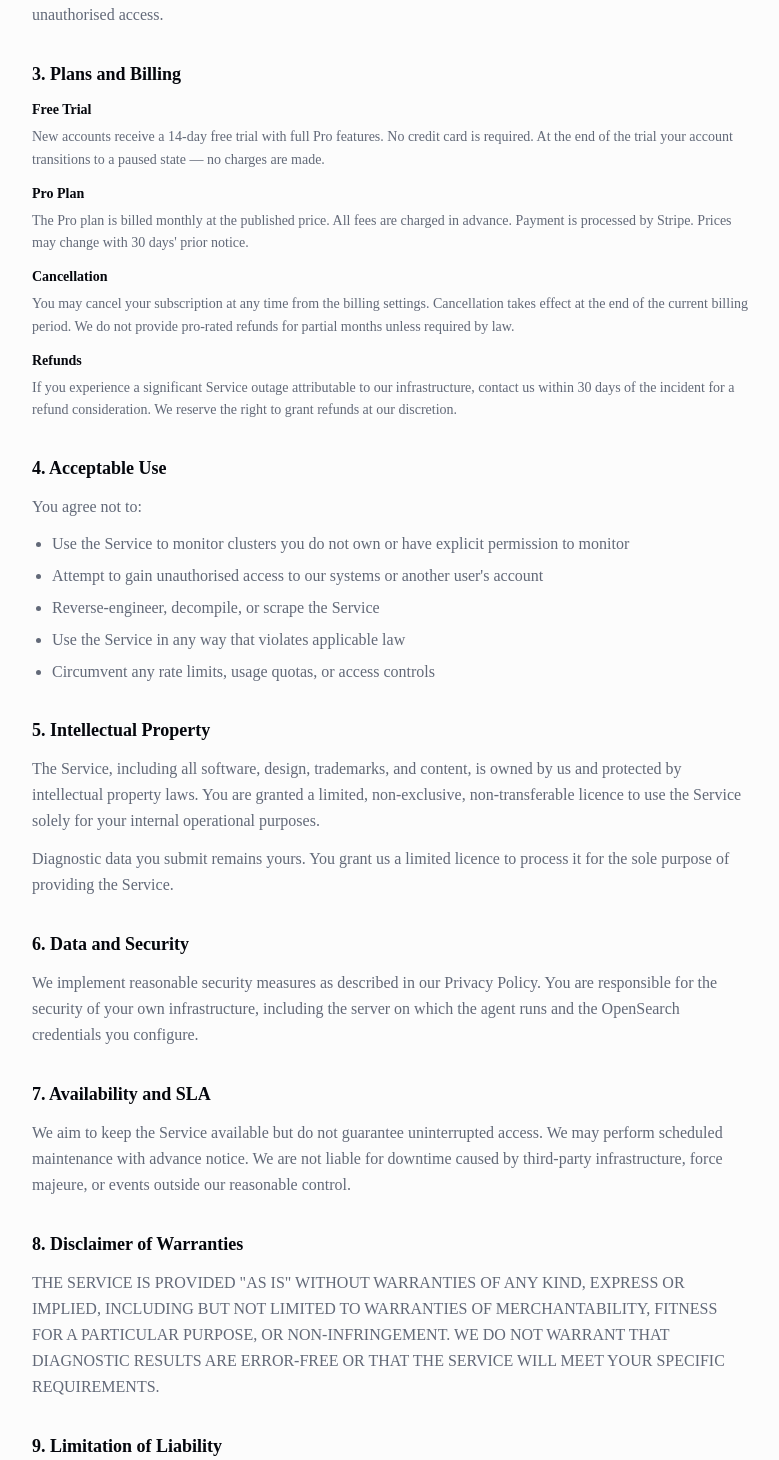
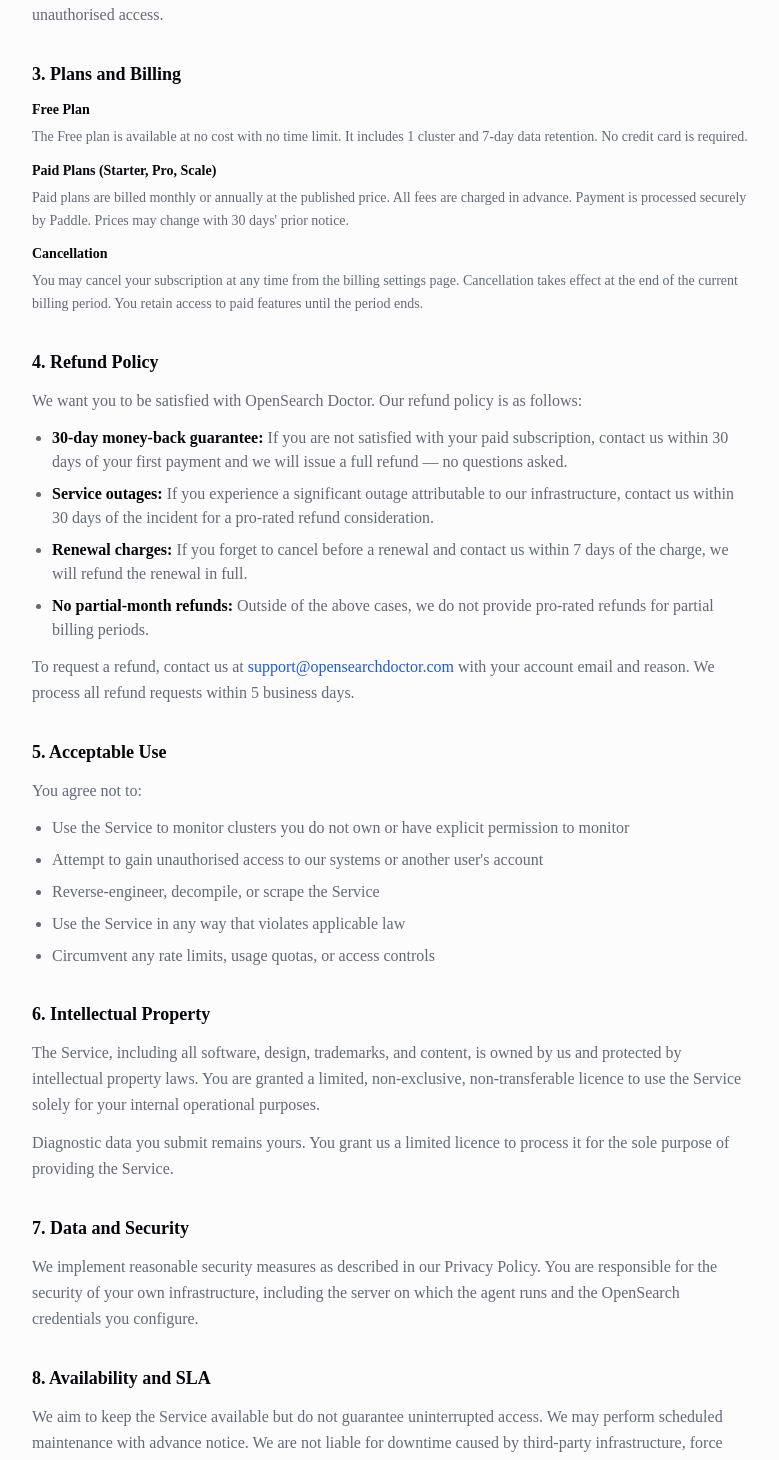
Before and after one commit to iyanou/opensearch-doctor, a Next.js app: page /terms in a window 1280 px wide. Shown: the part 567-2027 px from the top of the page, without its empty margins (248-1027 px from the left). Built offline with nearby package versions, Linux system fonts and the light colour scheme; no server answers.

Commit message:
update terms: new plans (Free/Starter/Pro/Scale), Paddle instead of Stripe, expanded refund policy with 30-day money-back guarantee
Co-Authored-By: Claude Sonnet 4.6 <noreply@anthropic.com>

```diff
--- a/app/terms/page.tsx
+++ b/app/terms/page.tsx
@@ -7,7 +7,7 @@ export const metadata = {
   description: "Terms and conditions for using OpenSearch Doctor.",
 };
 
-const LAST_UPDATED = "June 2025";
+const LAST_UPDATED = "April 2026";
 
 export default function TermsPage() {
   return (
@@ -67,29 +67,61 @@ export default function TermsPage() {
           </Section>
 
           <Section title="3. Plans and Billing">
-            <Subsection title="Free Trial">
-              New accounts receive a 14-day free trial with full Pro features. No credit
-              card is required. At the end of the trial your account transitions to a
-              paused state — no charges are made.
+            <Subsection title="Free Plan">
+              The Free plan is available at no cost with no time limit. It includes 1
+              cluster and 7-day data retention. No credit card is required.
             </Subsection>
-            <Subsection title="Pro Plan">
-              The Pro plan is billed monthly at the published price. All fees are charged
-              in advance. Payment is processed by Stripe. Prices may change with 30 days&apos;
-              prior notice.
+            <Subsection title="Paid Plans (Starter, Pro, Scale)">
+              Paid plans are billed monthly or annually at the published price. All fees
+              are charged in advance. Payment is processed securely by Paddle. Prices may
+              change with 30 days&apos; prior notice.
             </Subsection>
             <Subsection title="Cancellation">
-              You may cancel your subscription at any time from the billing settings.
-              Cancellation takes effect at the end of the current billing period. We do
-              not provide pro-rated refunds for partial months unless required by law.
-            </Subsection>
-            <Subsection title="Refunds">
-              If you experience a significant Service outage attributable to our
-              infrastructure, contact us within 30 days of the incident for a refund
-              consideration. We reserve the right to grant refunds at our discretion.
+              You may cancel your subscription at any time from the billing settings page.
+              Cancellation takes effect at the end of the current billing period. You
+              retain access to paid features until the period ends.
             </Subsection>
           </Section>
 
-          <Section title="4. Acceptable Use">
+          <Section title="4. Refund Policy">
+            <div id="refund" className="space-y-3">
+              <p className="text-muted-foreground leading-relaxed">
+                We want you to be satisfied with OpenSearch Doctor. Our refund policy is as follows:
+              </p>
+              <ul className="space-y-2 text-muted-foreground list-disc pl-5">
+                <li>
+                  <strong className="text-foreground">30-day money-back guarantee:</strong> If you are
+                  not satisfied with your paid subscription, contact us within 30 days of
+                  your first payment and we will issue a full refund — no questions asked.
+                </li>
+                <li>
+                  <strong className="text-foreground">Service outages:</strong> If you experience a
+                  significant outage attributable to our infrastructure, contact us within
+                  30 days of the incident for a pro-rated refund consideration.
+                </li>
+                <li>
+                  <strong className="text-foreground">Renewal charges:</strong> If you forget to
+                  cancel before a renewal and contact us within 7 days of the charge, we
+                  will refund the renewal in full.
+                </li>
+                <li>
+                  <strong className="text-foreground">No partial-month refunds:</strong> Outside of
+                  the above cases, we do not provide pro-rated refunds for partial billing
+                  periods.
+                </li>
+              </ul>
+              <p className="text-muted-foreground leading-relaxed">
+                To request a refund, contact us at{" "}
+                <a href="mailto:support@opensearchdoctor.com" className="text-primary hover:underline">
+                  support@opensearchdoctor.com
+                </a>{" "}
+                with your account email and reason. We process all refund requests within
+                5 business days.
+              </p>
+            </div>
+          </Section>
+
+          <Section title="5. Acceptable Use">
             <p className="text-muted-foreground leading-relaxed">You agree not to:</p>
             <ul className="space-y-2 text-muted-foreground list-disc pl-5 mt-2">
               <li>Use the Service to monitor clusters you do not own or have explicit permission to monitor</li>
@@ -100,7 +132,7 @@ export default function TermsPage() {
             </ul>
           </Section>
 
-          <Section title="5. Intellectual Property">
+          <Section title="6. Intellectual Property">
             <p className="text-muted-foreground leading-relaxed">
               The Service, including all software, design, trademarks, and content, is
               owned by us and protected by intellectual property laws. You are granted a
@@ -113,7 +145,7 @@ export default function TermsPage() {
             </p>
           </Section>
 
-          <Section title="6. Data and Security">
+          <Section title="7. Data and Security">
             <p className="text-muted-foreground leading-relaxed">
               We implement reasonable security measures as described in our Privacy
               Policy. You are responsible for the security of your own infrastructure,
@@ -122,7 +154,7 @@ export default function TermsPage() {
             </p>
           </Section>
 
-          <Section title="7. Availability and SLA">
+          <Section title="8. Availability and SLA">
             <p className="text-muted-foreground leading-relaxed">
               We aim to keep the Service available but do not guarantee uninterrupted
               access. We may perform scheduled maintenance with advance notice. We are
@@ -131,7 +163,7 @@ export default function TermsPage() {
             </p>
           </Section>
 
-          <Section title="8. Disclaimer of Warranties">
+          <Section title="9. Disclaimer of Warranties">
             <p className="text-muted-foreground leading-relaxed">
               THE SERVICE IS PROVIDED &quot;AS IS&quot; WITHOUT WARRANTIES OF ANY KIND, EXPRESS
               OR IMPLIED, INCLUDING BUT NOT LIMITED TO WARRANTIES OF MERCHANTABILITY,
@@ -141,7 +173,7 @@ export default function TermsPage() {
             </p>
           </Section>
 
-          <Section title="9. Limitation of Liability">
+          <Section title="10. Limitation of Liability">
             <p className="text-muted-foreground leading-relaxed">
               TO THE MAXIMUM EXTENT PERMITTED BY LAW, OUR AGGREGATE LIABILITY FOR ANY
               CLAIMS ARISING FROM OR RELATED TO THE SERVICE SHALL NOT EXCEED THE AMOUNT
@@ -151,7 +183,7 @@ export default function TermsPage() {
             </p>
           </Section>
 
-          <Section title="10. Termination">
+          <Section title="11. Termination">
             <p className="text-muted-foreground leading-relaxed">
               You may delete your account at any time from the settings page. We may
               suspend or terminate your account for material breach of these Terms, with
@@ -160,7 +192,7 @@ export default function TermsPage() {
             </p>
           </Section>
 
-          <Section title="11. Changes to These Terms">
+          <Section title="12. Changes to These Terms">
             <p className="text-muted-foreground leading-relaxed">
               We may update these Terms from time to time. We will notify you of material
               changes by email at least 14 days before they take effect. Continued use of
@@ -168,7 +200,7 @@ export default function TermsPage() {
             </p>
           </Section>
 
-          <Section title="12. Governing Law">
+          <Section title="13. Governing Law">
             <p className="text-muted-foreground leading-relaxed">
               These Terms are governed by applicable law. Any disputes shall be resolved
               by the competent courts in the jurisdiction where we are established, unless
@@ -176,7 +208,7 @@ export default function TermsPage() {
             </p>
           </Section>
 
-          <Section title="13. Contact">
+          <Section title="14. Contact">
             <p className="text-muted-foreground leading-relaxed">
               Questions about these Terms:{" "}
               <a href="mailto:support@opensearchdoctor.com" className="text-primary hover:underline">
```
